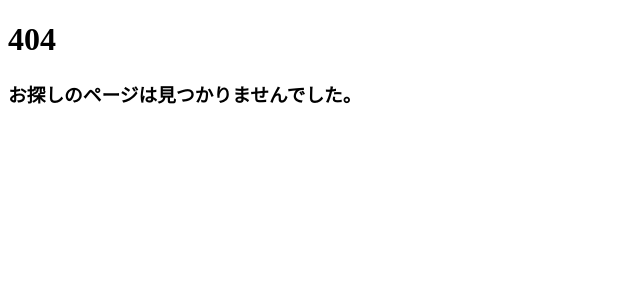
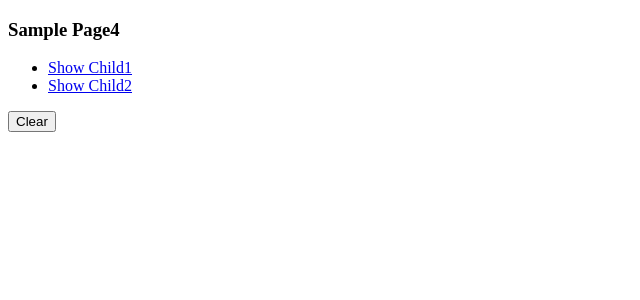
Before and after one commit to nogi369/react-router, a React (Vite) app: page /page4 in a window 1280 px wide. Before the commit this address had no page. Shown: the top 300 px of the page, without its empty margins (0-640 px from the left). Built offline with nearby package versions, Linux system fonts and the light colour scheme.

Commit message:
add: ネストされたページを表示する

```diff
--- a/src/RouterConfig.jsx
+++ b/src/RouterConfig.jsx
@@ -5,6 +5,11 @@ import { SamplePage1 } from "./components/SamplePage1";
 import { SamplePage2 } from "./components/SamplePage2";
 import { SamplePage3 } from "./components/SamplePage3";
 import { NotFound } from "./components/NotFound";
+import {
+  SamplePage4,
+  SamplePage4Child1,
+  SamplePage4Child2,
+} from "./components/SamplePage4";
 
 export const RouterConfig = () => {
   // Route: path = パス指定、element = コンポーネント指定
@@ -24,6 +29,11 @@ export const RouterConfig = () => {
             path="page3_hi"
             element={<SamplePage3 Message="Hi Router" />}
           />
+          <Route path="page4" element={<SamplePage4 />}>
+            <Route index />
+            <Route path="child1" element={<SamplePage4Child1 />} />
+            <Route path="child2" element={<SamplePage4Child2 />} />
+          </Route>
           <Route path="*" element={<NotFound />} />
         </Routes>
       </BrowserRouter>
--- a/src/components/SampleHome.jsx
+++ b/src/components/SampleHome.jsx
@@ -40,6 +40,9 @@ export const SampleHome = () => {
           <li>
             <Link to="page3_hi">Sample Page3 Hi</Link>
           </li>
+          <li>
+            <Link to="page4">Sample Page4</Link>
+          </li>
         </ul>
 
         <button onClick={() => navigate("page1")}>Sample Page1</button>
--- /dev/null
+++ b/src/components/SamplePage4.jsx
@@ -0,0 +1,26 @@
+import { Link, Outlet, useNavigate } from "react-router-dom";
+
+export const SamplePage4 = () => {
+  // SamplePage4表示
+  const navigate = useNavigate();
+
+  // Outlet = ネストされたコンポーネントはココに表示される
+  return (
+    <>
+      <h3>Sample Page4</h3>
+      <ul>
+        <li>
+          <Link to="child1">Show Child1</Link>
+        </li>
+        <li>
+          <Link to="child2">Show Child2</Link>
+        </li>
+      </ul>
+      <button onClick={() => navigate("")}>Clear</button>
+      <Outlet />
+    </>
+  );
+};
+
+export const SamplePage4Child1 = () => <h3>Sample Page4 Child1</h3>;
+export const SamplePage4Child2 = () => <h3>Sample Page4 Child2</h3>;
```
